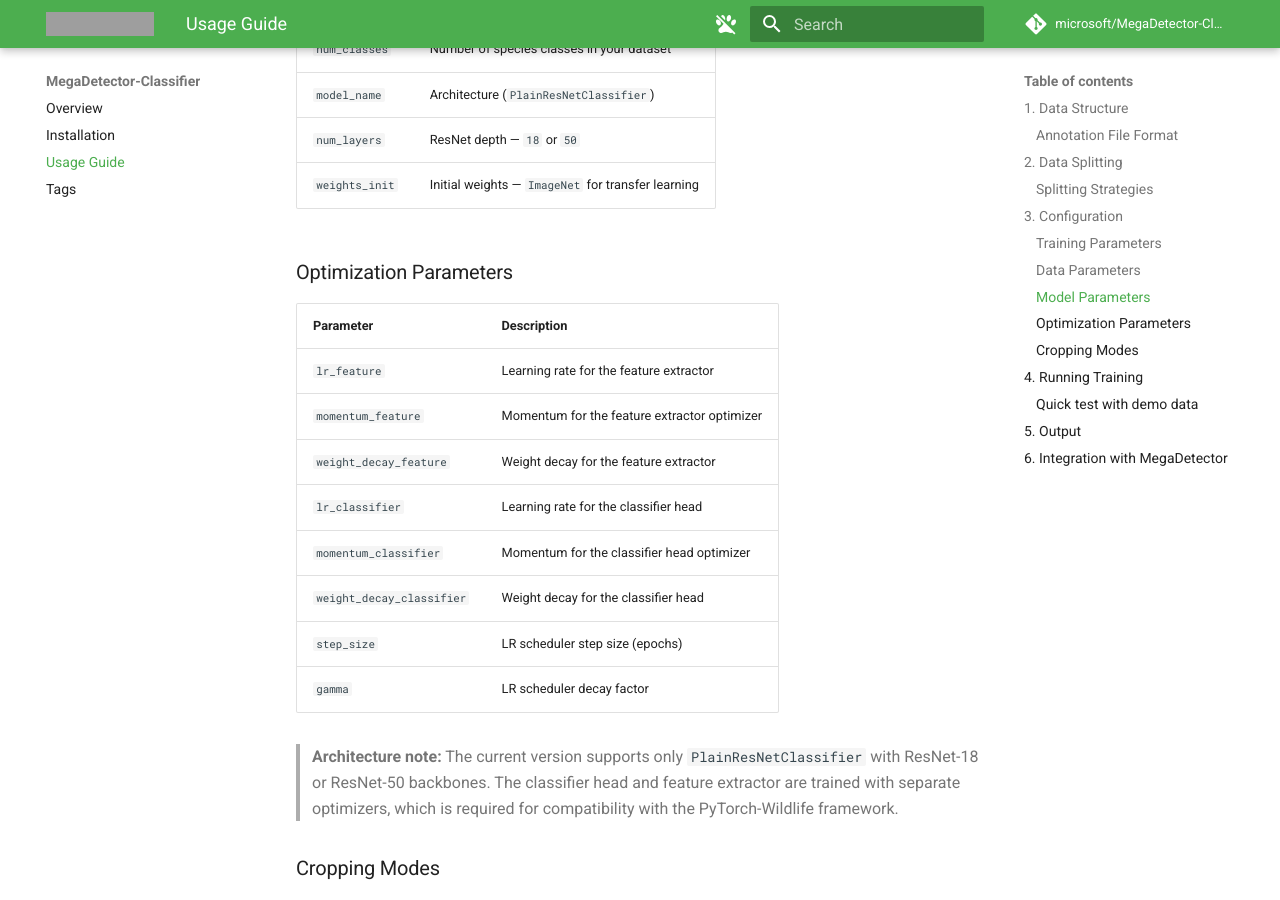
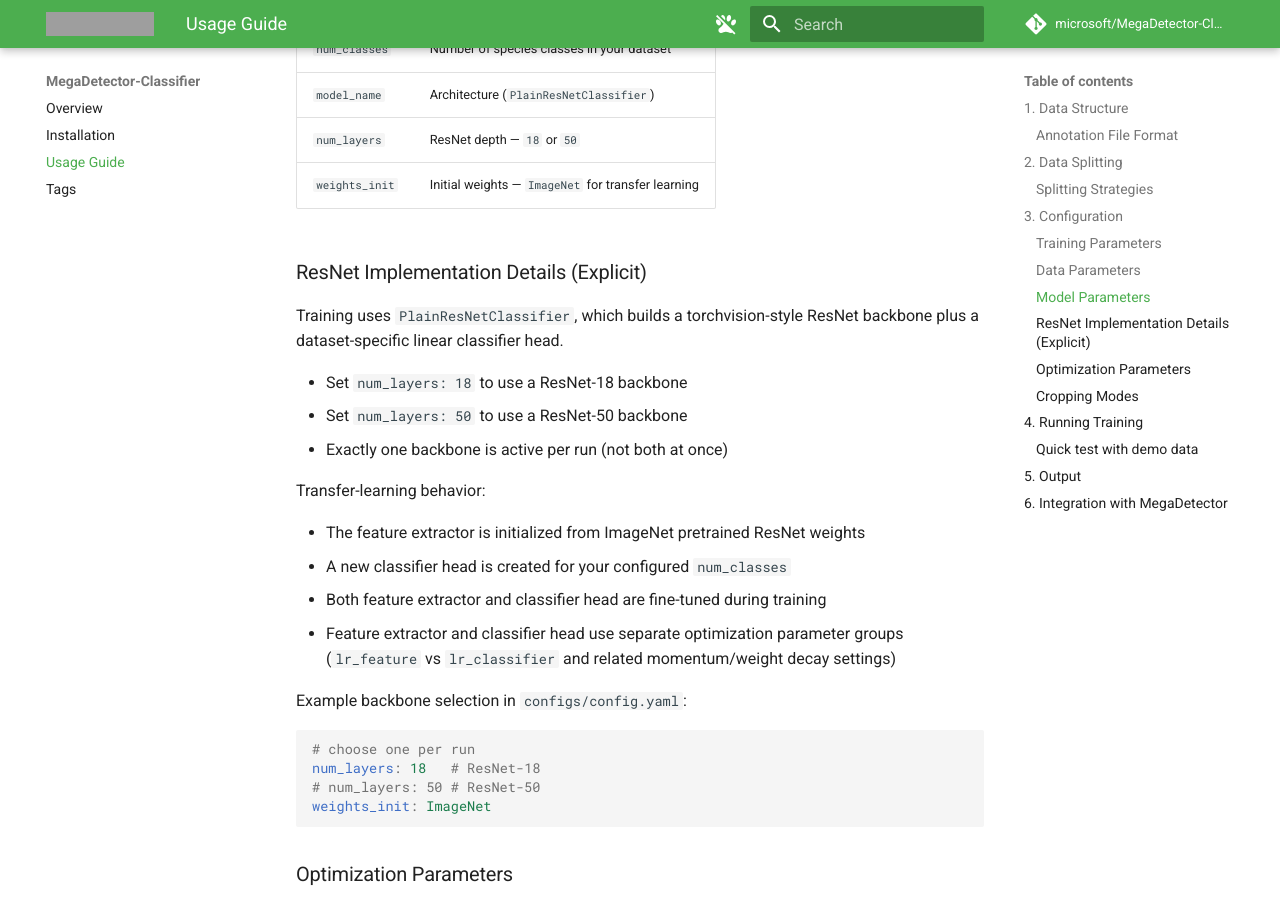
Before and after one commit to rasanderson/mustelid-shiny, an MkDocs documentation site: the page built from docs/usage.md, in a window 1280 px wide and 900 px high, scrolled down 3076 px. Built offline with MkDocs 1.6.1 and Material for MkDocs 9.7.7, drawn with Linux system fonts in a browser that asks for light colours; comment, search, counter and statistics services are not loaded; grey boxes are pictures that could not be loaded.

Commit message:
clarified use of resnet transfer learning

````diff
--- a/docs/usage.md
+++ b/docs/usage.md
@@ -98,6 +98,30 @@ All training parameters live in `configs/config.yaml`. Edit this file before run
 | `num_layers` | ResNet depth — `18` or `50` |
 | `weights_init` | Initial weights — `ImageNet` for transfer learning |
 
+### ResNet Implementation Details (Explicit)
+
+Training uses `PlainResNetClassifier`, which builds a torchvision-style ResNet backbone plus a dataset-specific linear classifier head.
+
+- Set `num_layers: 18` to use a ResNet-18 backbone
+- Set `num_layers: 50` to use a ResNet-50 backbone
+- Exactly one backbone is active per run (not both at once)
+
+Transfer-learning behavior:
+
+- The feature extractor is initialized from ImageNet pretrained ResNet weights
+- A new classifier head is created for your configured `num_classes`
+- Both feature extractor and classifier head are fine-tuned during training
+- Feature extractor and classifier head use separate optimization parameter groups (`lr_feature` vs `lr_classifier` and related momentum/weight decay settings)
+
+Example backbone selection in `configs/config.yaml`:
+
+```yaml
+# choose one per run
+num_layers: 18   # ResNet-18
+# num_layers: 50 # ResNet-50
+weights_init: ImageNet
+```
+
 ### Optimization Parameters
 
 | Parameter | Description |
````
Also changed, not shown: README.md (+25 -1 lines).
